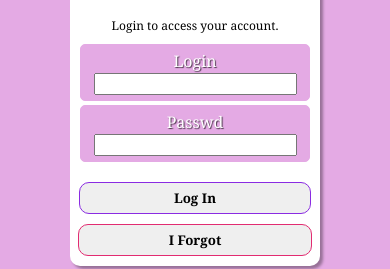
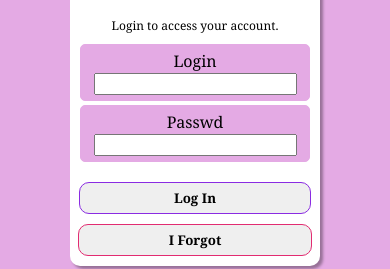
Before and after one commit to LucasCarvalho23/Project-Login, a plain HTML site: page index.html in a window 390 px wide. Shown: the part 311-580 px from the top of the page. Drawn offline with Linux system fonts and the light colour scheme.

Commit message:
mobile first

```diff
--- a/css/style.css
+++ b/css/style.css
@@ -54,8 +54,7 @@ section > div > h1 {
     border-radius: 5px;
     padding: 5px;
     background-color: var(--pink);
-    color: white;
-    text-shadow: 1px 1px 1px rgba(0, 0, 0, 0.664);
+    color: rgb(0, 0, 0);
 }
 
 .input-passwd {
@@ -64,8 +63,7 @@ section > div > h1 {
     border-radius: 5px;
     padding: 5px;
     background-color: var(--pink);
-    color: white;
-    text-shadow: 1px 1px 1px rgba(0, 0, 0, 0.664);
+    color: rgb(0, 0, 0);
 }
 
 
```
